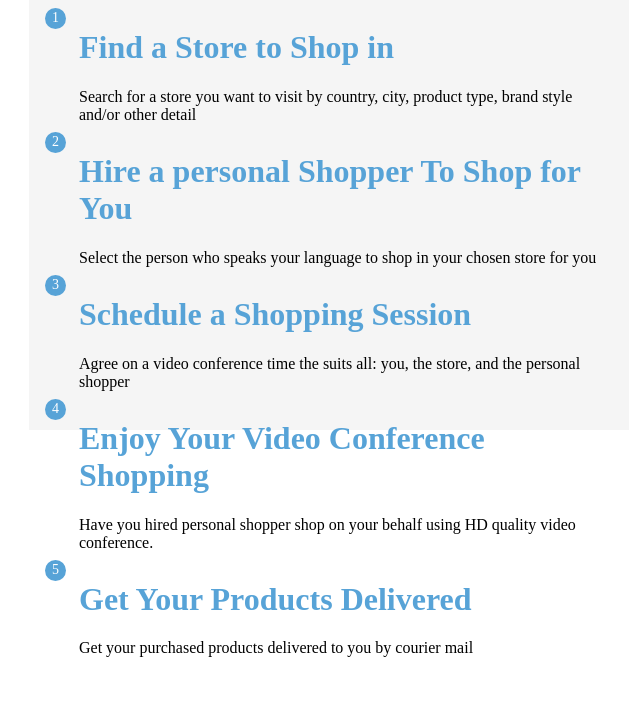
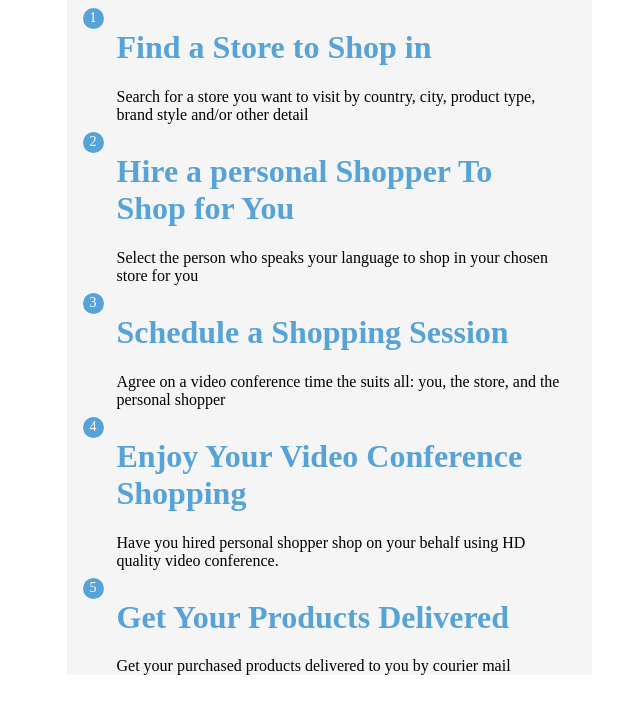
Before and after one commit to OktavianRS/list, a plain HTML site: page index.html in a window 1280 px wide. Shown: the whole page, without its empty margins (311-951 px from the left). Drawn offline with Linux system fonts and the light colour scheme.

Commit message:
new width and height

```diff
--- a/css/styles.css
+++ b/css/styles.css
@@ -34,8 +34,8 @@ a{
 }
 .container{
 	margin: auto;
-	width: 600px;
-	height: 430px;
+	width: 525px;
+	height: 100%;
 	background-color: #f5f5f5;
 }
 .container li{
```
